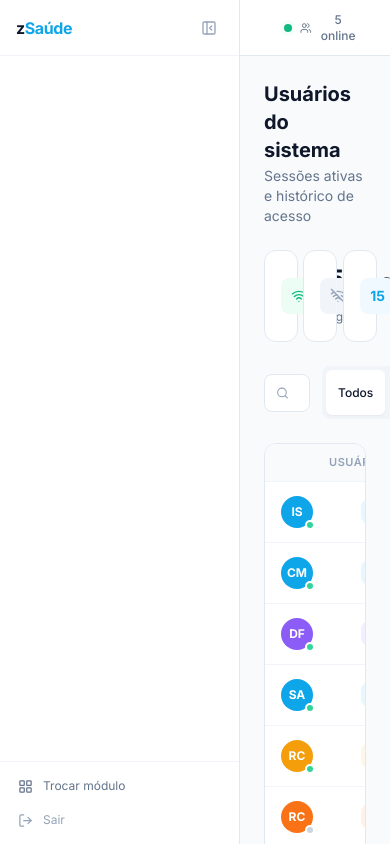
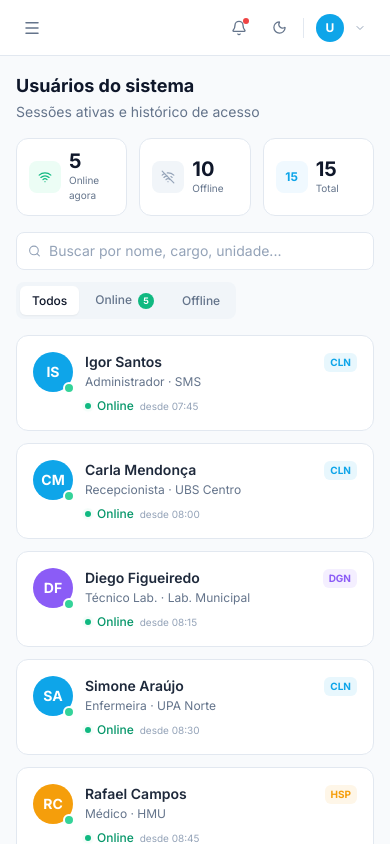
Before and after one commit to IgorJustinoRodrigues/zsaude, a React (Vite) app: page /usuarios in a window 390 px wide. Built offline with nearby package versions, Linux system fonts and the light colour scheme.

Commit message:
feat: enhance sidebar and top bar for improved mobile responsiveness and user experience

```diff
--- a/src/components/layout/AppShell.tsx
+++ b/src/components/layout/AppShell.tsx
@@ -18,11 +18,16 @@ export function AppShell() {
       <div
         className={cn(
           'flex flex-col flex-1 min-w-0 transition-all duration-200',
-          sidebarCollapsed ? 'ml-16' : 'ml-60'
+          // mobile: sem margem (sidebar é overlay)
+          'ml-0',
+          // tablet (md): sidebar sempre icon-only (w-16)
+          'md:ml-16',
+          // desktop (lg): segue preferência do usuário
+          sidebarCollapsed ? 'lg:ml-16' : 'lg:ml-60',
         )}
       >
         <TopBar module={currentModule} />
-        <main className="flex-1 overflow-y-auto p-6 scrollbar-thin">
+        <main className="flex-1 overflow-y-auto p-4 md:p-6 scrollbar-thin">
           <Outlet />
         </main>
       </div>
--- a/src/components/layout/Sidebar.tsx
+++ b/src/components/layout/Sidebar.tsx
@@ -1,7 +1,7 @@
 import { useNavigate } from 'react-router-dom'
 import {
   Stethoscope, FlaskConical, BedDouble, ShieldCheck,
-  ClipboardCheck, Truck, LayoutGrid, LogOut, PanelLeftClose, PanelLeftOpen,
+  ClipboardCheck, Truck, LayoutGrid, LogOut, PanelLeftClose, PanelLeftOpen, X,
 } from 'lucide-react'
 import { useUIStore } from '../../store/uiStore'
 import { useAuthStore } from '../../store/authStore'
@@ -10,107 +10,155 @@ import { cn } from '../../lib/utils'
 import type { SystemId } from '../../types'
 
 const MODULE_META: Record<SystemId, { label: string; abbrev: string; icon: React.ReactNode; color: string }> = {
-  ga:   { label: 'Clínica',     abbrev: 'CLN', icon: <Stethoscope size={18} />,   color: '#0ea5e9' },
-  lab:  { label: 'Diagnóstico', abbrev: 'DGN', icon: <FlaskConical size={18} />,  color: '#8b5cf6' },
-  aih:  { label: 'Hospitalar',  abbrev: 'HSP', icon: <BedDouble size={18} />,     color: '#f59e0b' },
-  conv: { label: 'Planos',      abbrev: 'PLN', icon: <ShieldCheck size={18} />,   color: '#10b981' },
+  ga:   { label: 'Clínica',     abbrev: 'CLN', icon: <Stethoscope size={18} />,    color: '#0ea5e9' },
+  lab:  { label: 'Diagnóstico', abbrev: 'DGN', icon: <FlaskConical size={18} />,   color: '#8b5cf6' },
+  aih:  { label: 'Hospitalar',  abbrev: 'HSP', icon: <BedDouble size={18} />,      color: '#f59e0b' },
+  conv: { label: 'Planos',      abbrev: 'PLN', icon: <ShieldCheck size={18} />,    color: '#10b981' },
   visa: { label: 'Fiscal',      abbrev: 'FSC', icon: <ClipboardCheck size={18} />, color: '#f97316' },
-  adm:  { label: 'Operações',   abbrev: 'OPS', icon: <Truck size={18} />,         color: '#6b7280' },
+  adm:  { label: 'Operações',   abbrev: 'OPS', icon: <Truck size={18} />,          color: '#6b7280' },
 }
 
 interface Props { module: SystemId | null }
 
 export function Sidebar({ module }: Props) {
-  const { sidebarCollapsed, toggleSidebar } = useUIStore()
+  const { sidebarCollapsed, sidebarMobileOpen, toggleSidebar, closeMobileSidebar } = useUIStore()
   const { user, logout } = useAuthStore()
   const navigate = useNavigate()
   const meta = module ? MODULE_META[module] : null
 
+  // No mobile: expanded se aberto; no tablet: sempre collapsed; no desktop: segue sidebarCollapsed
+  const isExpanded = sidebarMobileOpen  // mobile override
+  const desktopCollapsed = sidebarCollapsed
+
   return (
+    <>
+      {/* Backdrop mobile */}
+      {sidebarMobileOpen && (
+        <div
+          className="fixed inset-0 bg-black/40 z-20 md:hidden"
+          onClick={closeMobileSidebar}
+        />
+      )}
+
       <aside
         className={cn(
-        'fixed left-0 top-0 h-full flex flex-col transition-all duration-200 z-20 border-r border-slate-200 dark:border-slate-800 bg-white dark:bg-slate-900',
-        sidebarCollapsed ? 'w-16' : 'w-60'
+          'fixed left-0 top-0 h-full flex flex-col transition-all duration-200 z-30 border-r border-slate-200 dark:border-slate-800 bg-white dark:bg-slate-900',
+          // Mobile: desliza para fora quando fechado, w-64 quando aberto
+          isExpanded ? 'translate-x-0 w-64' : '-translate-x-full w-64',
+          // Tablet (md): sempre visível, sempre icon-only
+          'md:translate-x-0 md:w-16',
+          // Desktop (lg): segue preferência
+          desktopCollapsed ? 'lg:w-16' : 'lg:w-60',
         )}
       >
         {/* Header */}
-      <div className={cn('flex items-center h-14 px-4 border-b border-slate-100 dark:border-slate-800 shrink-0 gap-3', sidebarCollapsed && 'justify-center px-0')}>
-        {!sidebarCollapsed && (
-          <span className="text-base font-bold text-slate-900 dark:text-white tracking-tight flex-1">
+        <div className={cn(
+          'flex items-center h-14 px-4 border-b border-slate-100 dark:border-slate-800 shrink-0 gap-3',
+          // icon-only: centralizado (tablet + desktop collapsed)
+          'md:justify-center md:px-0',
+          !desktopCollapsed && 'lg:justify-start lg:px-4',
+        )}>
+          {/* Logo — visível no mobile aberto e desktop expandido */}
+          <span className={cn(
+            'text-base font-bold text-slate-900 dark:text-white tracking-tight flex-1',
+            // esconder no tablet e desktop collapsed
+            'md:hidden',
+            !desktopCollapsed && 'lg:block',
+          )}>
             z<span className="text-sky-500">Saúde</span>
           </span>
-        )}
+
+          {/* Botão fechar mobile */}
+          <button
+            onClick={closeMobileSidebar}
+            className="p-1.5 rounded-lg text-slate-400 hover:text-slate-700 dark:hover:text-slate-200 hover:bg-slate-100 dark:hover:bg-slate-800 transition-colors md:hidden"
+          >
+            <X size={16} />
+          </button>
+
+          {/* Botão toggle desktop */}
           <button
             onClick={toggleSidebar}
-          className="p-1.5 rounded-lg text-slate-400 hover:text-slate-700 dark:hover:text-slate-200 hover:bg-slate-100 dark:hover:bg-slate-800 transition-colors"
+            className="hidden md:flex p-1.5 rounded-lg text-slate-400 hover:text-slate-700 dark:hover:text-slate-200 hover:bg-slate-100 dark:hover:bg-slate-800 transition-colors"
           >
-          {sidebarCollapsed ? <PanelLeftOpen size={16} /> : <PanelLeftClose size={16} />}
+            {desktopCollapsed ? <PanelLeftOpen size={16} /> : <PanelLeftClose size={16} />}
           </button>
         </div>
 
-      {/* Current module */}
+        {/* Módulo atual */}
         {meta && (
-        <div className={cn('mx-3 mt-3 mb-1 rounded-xl p-3 flex items-center gap-2.5', sidebarCollapsed && 'mx-2 justify-center')}
+          <div
+            className={cn(
+              'mx-3 mt-3 mb-1 rounded-xl p-3 flex items-center gap-2.5',
+              // collapsed (tablet + desktop collapsed): centralizado sem margem
+              'md:mx-2 md:justify-center',
+              !desktopCollapsed && 'lg:mx-3 lg:justify-start',
+            )}
             style={{ backgroundColor: meta.color + '12' }}
           >
             <div className="shrink-0" style={{ color: meta.color }}>
               {meta.icon}
             </div>
-          {!sidebarCollapsed && (
-            <div className="min-w-0">
+            <div className={cn('min-w-0', 'md:hidden', !desktopCollapsed && 'lg:block')}>
               <p className="text-[10px] font-bold tracking-widest uppercase" style={{ color: meta.color }}>
                 {meta.abbrev}
               </p>
-              <p className="text-xs font-semibold text-slate-700 truncate">{meta.label}</p>
+              <p className="text-xs font-semibold text-slate-700 dark:text-slate-200 truncate">{meta.label}</p>
             </div>
-          )}
           </div>
         )}
 
-      {/* Nav area — future menu items go here */}
-      <nav className="flex-1 px-2 py-2 overflow-y-auto">
-        {/* items will be added per module */}
-      </nav>
+        {/* Nav */}
+        <nav className="flex-1 px-2 py-2 overflow-y-auto" />
 
         {/* Footer */}
         <div className="border-t border-slate-100 dark:border-slate-800 p-2 space-y-0.5 shrink-0">
-        {/* User info */}
-        {!sidebarCollapsed && user && (
-          <div className="flex items-center gap-2.5 px-2 py-2 mb-1">
+          {/* User info — visível no mobile aberto e desktop expandido */}
+          {user && (
+            <div className={cn(
+              'flex items-center gap-2.5 px-2 py-2 mb-1',
+              'md:hidden',
+              !desktopCollapsed && 'lg:flex',
+            )}>
               <div className="w-7 h-7 rounded-full bg-sky-100 dark:bg-sky-900 flex items-center justify-center text-xs font-bold text-sky-600 dark:text-sky-400 shrink-0">
                 {initials(user.name)}
               </div>
               <div className="min-w-0">
-              <p className="text-xs font-semibold text-slate-700 dark:text-slate-200 truncate">{user.name.split(' ')[0]} {user.name.split(' ').slice(-1)[0]}</p>
+                <p className="text-xs font-semibold text-slate-700 dark:text-slate-200 truncate">
+                  {user.name.split(' ')[0]} {user.name.split(' ').slice(-1)[0]}
+                </p>
                 <p className="text-[10px] text-slate-400 truncate">{user.role}</p>
               </div>
             </div>
           )}
 
           <button
-          onClick={() => navigate('/selecionar-sistema')}
+            onClick={() => { navigate('/selecionar-sistema'); closeMobileSidebar() }}
             className={cn(
               'w-full flex items-center gap-2.5 px-2.5 py-2 text-xs text-slate-500 dark:text-slate-400 hover:text-slate-800 dark:hover:text-slate-100 hover:bg-slate-100 dark:hover:bg-slate-800 rounded-lg transition-colors',
-            sidebarCollapsed && 'justify-center'
+              'md:justify-center',
+              !desktopCollapsed && 'lg:justify-start',
             )}
             title="Trocar módulo"
           >
             <LayoutGrid size={15} />
-          {!sidebarCollapsed && 'Trocar módulo'}
+            <span className={cn('md:hidden', !desktopCollapsed && 'lg:inline')}>Trocar módulo</span>
           </button>
 
           <button
-          onClick={logout}
+            onClick={() => { logout(); closeMobileSidebar() }}
             className={cn(
               'w-full flex items-center gap-2.5 px-2.5 py-2 text-xs text-slate-400 hover:text-red-500 hover:bg-red-50 dark:hover:bg-red-950/40 rounded-lg transition-colors',
-            sidebarCollapsed && 'justify-center'
+              'md:justify-center',
+              !desktopCollapsed && 'lg:justify-start',
             )}
             title="Sair"
           >
             <LogOut size={15} />
-          {!sidebarCollapsed && 'Sair'}
+            <span className={cn('md:hidden', !desktopCollapsed && 'lg:inline')}>Sair</span>
           </button>
         </div>
       </aside>
+    </>
   )
 }
--- a/src/components/layout/TopBar.tsx
+++ b/src/components/layout/TopBar.tsx
@@ -1,5 +1,5 @@
 import { useState, useRef, useEffect } from 'react'
-import { Bell, Users, ChevronDown, Check, Sun, Moon, LogOut, User, Building2, Shield, ArrowRight, Clock } from 'lucide-react'
+import { Bell, Users, ChevronDown, Check, Sun, Moon, LogOut, User, Building2, Shield, ArrowRight, Clock, Menu } from 'lucide-react'
 import { useNavigate } from 'react-router-dom'
 import { useAuthStore } from '../../store/authStore'
 import { useNotificationStore } from '../../store/notificationStore'
@@ -24,7 +24,7 @@ interface Props { module: SystemId | null }
 export function TopBar({ module }: Props) {
   const { user, logout } = useAuthStore()
   const { notifications, unreadCount, markRead, markAllRead } = useNotificationStore()
-  const { darkMode, toggleDarkMode } = useUIStore()
+  const { darkMode, toggleDarkMode, openMobileSidebar } = useUIStore()
   const navigate = useNavigate()
   const [notifOpen, setNotifOpen]     = useState(false)
   const [usersOpen, setUsersOpen]     = useState(false)
@@ -66,15 +66,23 @@ export function TopBar({ module }: Props) {
         <div className="fixed inset-0 z-40" onClick={() => { setNotifOpen(false); setUsersOpen(false) }} />
       )}
 
-      <header className="h-14 bg-white dark:bg-slate-900 border-b border-slate-200 dark:border-slate-800 flex items-center px-5 gap-3 shrink-0 relative">
+      <header className="h-14 bg-white dark:bg-slate-900 border-b border-slate-200 dark:border-slate-800 flex items-center px-4 gap-2 shrink-0 relative">
         {module && (
           <div className="absolute bottom-0 left-0 right-0 h-[2px] opacity-50" style={{ backgroundColor: accentColor }} />
         )}
 
+        {/* Hamburger — só no mobile */}
+        <button
+          onClick={openMobileSidebar}
+          className="md:hidden flex items-center justify-center w-8 h-8 rounded-lg text-slate-500 hover:text-slate-800 hover:bg-slate-100 dark:hover:text-slate-100 dark:hover:bg-slate-800 transition-colors"
+        >
+          <Menu size={18} />
+        </button>
+
         <div className="flex-1" />
 
-        {/* Online users */}
-        <div className="relative z-50">
+        {/* Online users — oculto em mobile */}
+        <div className="relative z-50 hidden sm:block">
           <button
             onClick={() => { setUsersOpen(v => !v); setNotifOpen(false) }}
             className="flex items-center gap-2 h-8 px-3 rounded-lg text-slate-500 dark:text-slate-400 hover:text-slate-800 dark:hover:text-slate-100 hover:bg-slate-100 dark:hover:bg-slate-800 transition-colors text-xs font-medium"
--- a/src/pages/shared/UsersPage.tsx
+++ b/src/pages/shared/UsersPage.tsx
@@ -39,48 +39,48 @@ export function UsersPage() {
   })
 
   return (
-    <div className="space-y-6">
+    <div className="space-y-4 md:space-y-6">
 
       {/* Cabeçalho */}
       <div>
-        <h1 className="text-xl font-bold text-slate-900 dark:text-white">Usuários do sistema</h1>
+        <h1 className="text-lg md:text-xl font-bold text-slate-900 dark:text-white">Usuários do sistema</h1>
         <p className="text-sm text-slate-500 mt-0.5">Sessões ativas e histórico de acesso</p>
       </div>
 
       {/* Cards de resumo */}
-      <div className="grid grid-cols-3 gap-4">
-        <div className="bg-white dark:bg-slate-900 border border-slate-200 dark:border-slate-800 rounded-xl p-4 flex items-center gap-3">
-          <div className="w-9 h-9 rounded-lg bg-emerald-50 dark:bg-emerald-950/40 flex items-center justify-center shrink-0">
-            <Wifi size={16} className="text-emerald-500" />
+      <div className="grid grid-cols-3 gap-3 md:gap-4">
+        <div className="bg-white dark:bg-slate-900 border border-slate-200 dark:border-slate-800 rounded-xl p-3 md:p-4 flex items-center gap-2 md:gap-3">
+          <div className="w-8 h-8 md:w-9 md:h-9 rounded-lg bg-emerald-50 dark:bg-emerald-950/40 flex items-center justify-center shrink-0">
+            <Wifi size={14} className="text-emerald-500" />
           </div>
           <div>
-            <p className="text-2xl font-bold text-slate-900 dark:text-white leading-none">{online.length}</p>
-            <p className="text-xs text-slate-500 mt-0.5">Online agora</p>
+            <p className="text-xl md:text-2xl font-bold text-slate-900 dark:text-white leading-none">{online.length}</p>
+            <p className="text-[10px] md:text-xs text-slate-500 mt-0.5">Online agora</p>
           </div>
         </div>
-        <div className="bg-white dark:bg-slate-900 border border-slate-200 dark:border-slate-800 rounded-xl p-4 flex items-center gap-3">
-          <div className="w-9 h-9 rounded-lg bg-slate-100 dark:bg-slate-800 flex items-center justify-center shrink-0">
-            <WifiOff size={16} className="text-slate-400" />
+        <div className="bg-white dark:bg-slate-900 border border-slate-200 dark:border-slate-800 rounded-xl p-3 md:p-4 flex items-center gap-2 md:gap-3">
+          <div className="w-8 h-8 md:w-9 md:h-9 rounded-lg bg-slate-100 dark:bg-slate-800 flex items-center justify-center shrink-0">
+            <WifiOff size={14} className="text-slate-400" />
           </div>
           <div>
-            <p className="text-2xl font-bold text-slate-900 dark:text-white leading-none">{offline.length}</p>
-            <p className="text-xs text-slate-500 mt-0.5">Offline</p>
+            <p className="text-xl md:text-2xl font-bold text-slate-900 dark:text-white leading-none">{offline.length}</p>
+            <p className="text-[10px] md:text-xs text-slate-500 mt-0.5">Offline</p>
           </div>
         </div>
-        <div className="bg-white dark:bg-slate-900 border border-slate-200 dark:border-slate-800 rounded-xl p-4 flex items-center gap-3">
-          <div className="w-9 h-9 rounded-lg bg-sky-50 dark:bg-sky-950/40 flex items-center justify-center shrink-0">
-            <span className="text-sm font-bold text-sky-500">{mockAllUsersPresence.length}</span>
+        <div className="bg-white dark:bg-slate-900 border border-slate-200 dark:border-slate-800 rounded-xl p-3 md:p-4 flex items-center gap-2 md:gap-3">
+          <div className="w-8 h-8 md:w-9 md:h-9 rounded-lg bg-sky-50 dark:bg-sky-950/40 flex items-center justify-center shrink-0">
+            <span className="text-xs font-bold text-sky-500">{mockAllUsersPresence.length}</span>
           </div>
           <div>
-            <p className="text-2xl font-bold text-slate-900 dark:text-white leading-none">{mockAllUsersPresence.length}</p>
-            <p className="text-xs text-slate-500 mt-0.5">Total de usuários</p>
+            <p className="text-xl md:text-2xl font-bold text-slate-900 dark:text-white leading-none">{mockAllUsersPresence.length}</p>
+            <p className="text-[10px] md:text-xs text-slate-500 mt-0.5">Total</p>
           </div>
         </div>
       </div>
 
       {/* Filtros */}
-      <div className="flex items-center gap-3">
-        <div className="relative flex-1 max-w-sm">
+      <div className="flex flex-col sm:flex-row gap-3">
+        <div className="relative flex-1 sm:max-w-sm">
           <Search size={13} className="absolute left-3 top-1/2 -translate-y-1/2 text-slate-400" />
           <input
             type="text"
@@ -90,7 +90,7 @@ export function UsersPage() {
             className="w-full pl-8 pr-3 py-2 text-sm bg-white dark:bg-slate-900 border border-slate-200 dark:border-slate-700 rounded-lg outline-none focus:border-sky-400 transition-colors text-slate-800 dark:text-slate-200 placeholder-slate-400"
           />
         </div>
-        <div className="flex gap-1 p-1 bg-slate-100 dark:bg-slate-800 rounded-lg">
+        <div className="flex gap-1 p-1 bg-slate-100 dark:bg-slate-800 rounded-lg self-start">
           {([['all', 'Todos'], ['online', 'Online'], ['offline', 'Offline']] as const).map(([key, label]) => (
             <button
               key={key}
@@ -111,9 +111,21 @@ export function UsersPage() {
         </div>
       </div>
 
-      {/* Tabela */}
-      <div className="bg-white dark:bg-slate-900 border border-slate-200 dark:border-slate-800 rounded-xl overflow-hidden">
-        {/* Header */}
+      {/* Lista: cards no mobile, tabela no desktop */}
+      {filtered.length === 0 ? (
+        <div className="flex flex-col items-center justify-center py-16 text-slate-400 bg-white dark:bg-slate-900 border border-slate-200 dark:border-slate-800 rounded-xl">
+          <Search size={28} className="mb-2 opacity-30" />
+          <p className="text-sm">Nenhum usuário encontrado</p>
+        </div>
+      ) : (
+        <>
+          {/* Mobile / tablet: cards */}
+          <div className="grid grid-cols-1 sm:grid-cols-2 gap-3 lg:hidden">
+            {filtered.map(u => <UserCard key={u.id} user={u} />)}
+          </div>
+
+          {/* Desktop: tabela */}
+          <div className="hidden lg:block bg-white dark:bg-slate-900 border border-slate-200 dark:border-slate-800 rounded-xl overflow-hidden">
             <div className="grid grid-cols-[auto_1fr_1fr_auto_auto] gap-4 px-4 py-2.5 border-b border-slate-100 dark:border-slate-800 bg-slate-50 dark:bg-slate-800/50">
               <div className="w-8" />
               <p className="text-[11px] font-semibold text-slate-400 uppercase tracking-wider">Usuário</p>
@@ -121,30 +133,71 @@ export function UsersPage() {
               <p className="text-[11px] font-semibold text-slate-400 uppercase tracking-wider">Módulo</p>
               <p className="text-[11px] font-semibold text-slate-400 uppercase tracking-wider">Status</p>
             </div>
-
-        {/* Rows */}
-        {filtered.length === 0 ? (
-          <div className="flex flex-col items-center justify-center py-16 text-slate-400">
-            <Search size={28} className="mb-2 opacity-30" />
-            <p className="text-sm">Nenhum usuário encontrado</p>
-          </div>
-        ) : (
             <div className="divide-y divide-slate-100 dark:divide-slate-800">
               {filtered.map(u => <UserRow key={u.id} user={u} />)}
             </div>
+          </div>
+        </>
       )}
+    </div>
+  )
+}
+
+/* Card para mobile/tablet */
+function UserCard({ user }: { user: UserPresence }) {
+  const color = SYSTEM_COLORS[user.system] ?? '#6b7280'
+  return (
+    <div className="bg-white dark:bg-slate-900 border border-slate-200 dark:border-slate-800 rounded-xl p-4 flex items-start gap-3">
+      <div className="relative shrink-0">
+        <div
+          className="w-10 h-10 rounded-full flex items-center justify-center text-sm font-bold text-white"
+          style={{ backgroundColor: color }}
+        >
+          {initials(user.name)}
+        </div>
+        <span className={cn(
+          'absolute -bottom-0.5 -right-0.5 w-3 h-3 rounded-full border-2 border-white dark:border-slate-900',
+          user.online ? 'bg-emerald-400' : 'bg-slate-300 dark:bg-slate-600'
+        )} />
+      </div>
+      <div className="flex-1 min-w-0">
+        <div className="flex items-center justify-between gap-2 flex-wrap">
+          <p className="text-sm font-semibold text-slate-800 dark:text-slate-100 truncate">{user.name}</p>
+          <span
+            className="text-[10px] font-bold px-1.5 py-0.5 rounded-md shrink-0"
+            style={{ backgroundColor: color + '18', color }}
+          >
+            {user.system}
+          </span>
+        </div>
+        <p className="text-xs text-slate-500 mt-0.5 truncate">{user.role} · {user.unit}</p>
+        <div className="mt-2">
+          {user.online ? (
+            <div className="flex items-center gap-1.5">
+              <span className="relative flex h-1.5 w-1.5">
+                <span className="animate-ping absolute inline-flex h-full w-full rounded-full bg-emerald-400 opacity-75" />
+                <span className="relative inline-flex rounded-full h-1.5 w-1.5 bg-emerald-500" />
+              </span>
+              <span className="text-xs font-medium text-emerald-600 dark:text-emerald-400">Online</span>
+              <span className="text-[10px] text-slate-400">desde {user.since}</span>
+            </div>
+          ) : (
+            <div className="flex items-center gap-1.5 text-slate-400">
+              <Clock size={11} />
+              <span className="text-xs">{user.lastSeenAt ? formatRelativeTime(user.lastSeenAt) : '—'}</span>
+            </div>
+          )}
+        </div>
       </div>
     </div>
   )
 }
 
+/* Row para desktop */
 function UserRow({ user }: { user: UserPresence }) {
   const color = SYSTEM_COLORS[user.system] ?? '#6b7280'
-
   return (
     <div className="grid grid-cols-[auto_1fr_1fr_auto_auto] gap-4 items-center px-4 py-3 hover:bg-slate-50 dark:hover:bg-slate-800/40 transition-colors">
-
-      {/* Avatar */}
       <div className="relative w-8 h-8 shrink-0">
         <div
           className="w-8 h-8 rounded-full flex items-center justify-center text-xs font-bold text-white"
@@ -157,25 +210,17 @@ function UserRow({ user }: { user: UserPresence }) {
           user.online ? 'bg-emerald-400' : 'bg-slate-300 dark:bg-slate-600'
         )} />
       </div>
-
-      {/* Nome + cargo */}
       <div className="min-w-0">
         <p className="text-sm font-semibold text-slate-800 dark:text-slate-100 truncate">{user.name}</p>
         <p className="text-xs text-slate-500 truncate">{user.role}</p>
       </div>
-
-      {/* Unidade */}
       <p className="text-sm text-slate-600 dark:text-slate-300 truncate">{user.unit}</p>
-
-      {/* Módulo */}
       <span
         className="text-[11px] font-bold px-2 py-1 rounded-lg whitespace-nowrap"
         style={{ backgroundColor: color + '18', color }}
       >
         {user.system}
       </span>
-
-      {/* Status */}
       {user.online ? (
         <div className="flex items-center gap-1.5 whitespace-nowrap">
           <span className="relative flex h-2 w-2">
@@ -188,9 +233,7 @@ function UserRow({ user }: { user: UserPresence }) {
       ) : (
         <div className="flex items-center gap-1.5 whitespace-nowrap">
           <Clock size={12} className="text-slate-400" />
-          <span className="text-xs text-slate-500">
-            {user.lastSeenAt ? formatRelativeTime(user.lastSeenAt) : '—'}
-          </span>
+          <span className="text-xs text-slate-500">{user.lastSeenAt ? formatRelativeTime(user.lastSeenAt) : '—'}</span>
         </div>
       )}
     </div>
--- a/src/store/uiStore.ts
+++ b/src/store/uiStore.ts
@@ -3,8 +3,11 @@ import { persist } from 'zustand/middleware'
 
 interface UIState {
   sidebarCollapsed: boolean
+  sidebarMobileOpen: boolean
   darkMode: boolean
   toggleSidebar: () => void
+  openMobileSidebar: () => void
+  closeMobileSidebar: () => void
   toggleDarkMode: () => void
 }
 
@@ -12,8 +15,11 @@ export const useUIStore = create<UIState>()(
   persist(
     (set) => ({
       sidebarCollapsed: false,
+      sidebarMobileOpen: false,
       darkMode: false,
       toggleSidebar: () => set(s => ({ sidebarCollapsed: !s.sidebarCollapsed })),
+      openMobileSidebar: () => set({ sidebarMobileOpen: true }),
+      closeMobileSidebar: () => set({ sidebarMobileOpen: false }),
       toggleDarkMode: () => set(s => {
         const next = !s.darkMode
         document.documentElement.classList.toggle('dark', next)
```
Lines whose indentation alone changed are shown as unchanged.
